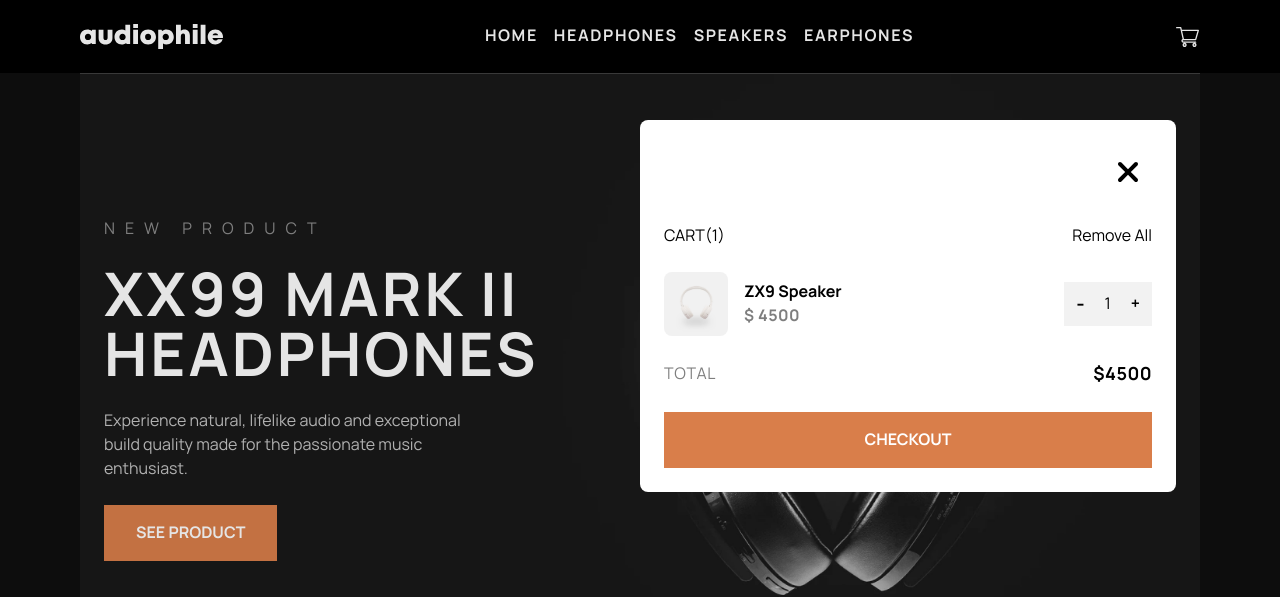
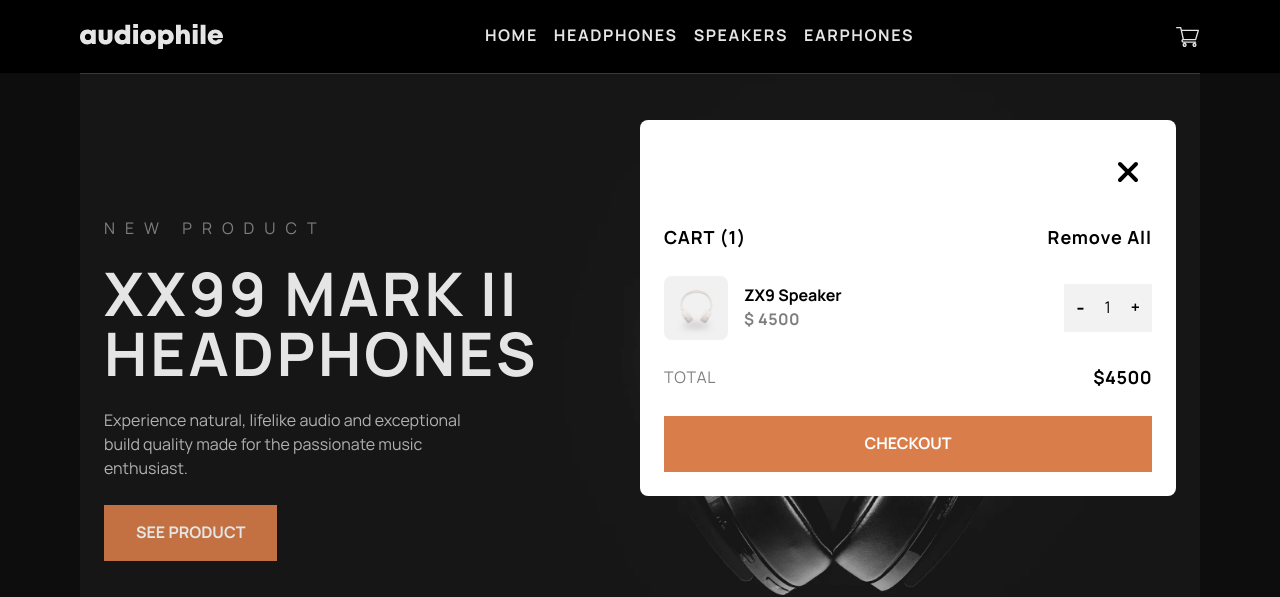
Before and after one commit to ccccchriz/audiophile-ecommerce-website, a React (Vite) app: page / in a window 1280 px wide. Both pictures are taken after a click on the button 1188 px from the left and 36 px from the top of the page. Shown: the top 597 px of the page. Built offline with nearby package versions, Linux system fonts and the light colour scheme.

Commit message:
updated cart

```diff
--- a/src/components/Cart.tsx
+++ b/src/components/Cart.tsx
@@ -1,30 +1,28 @@
 import { useEffect, useRef, useState } from "react";
+import { getCart, updateCart } from "../utilities/CartFunctions.tsx";
 
 interface CartProps {
   isCartExpanded: boolean;
   setIsCartExpanded: Function;
 }
 
-interface cartType {
-  item: string;
-  amount: number;
-  price: number;
-  image: string;
-}
-
 // TEMP
 
-const data: cartType[] = [
+export default function Cart({ isCartExpanded, setIsCartExpanded }: CartProps) {
+  const cart = useRef<HTMLDialogElement>(null);
+
+  const data = getCart();
+
+  console.log(data);
+
+  updateCart([
     {
       item: "ZX9 Speaker",
       amount: 1,
       price: 4500,
       image: "/images/product-xx59-headphones/mobile/image-product.jpg",
     },
-];
-
-export default function Cart({ isCartExpanded, setIsCartExpanded }: CartProps) {
-  const cart = useRef<HTMLDialogElement>(null);
+  ]);
 
   useEffect(() => {
     if (!isCartExpanded) cart.current!.close();
@@ -52,7 +50,7 @@ export default function Cart({ isCartExpanded, setIsCartExpanded }: CartProps) {
               <path d="M342.6 150.6c12.5-12.5 12.5-32.8 0-45.3s-32.8-12.5-45.3 0L192 210.7 86.6 105.4c-12.5-12.5-32.8-12.5-45.3 0s-12.5 32.8 0 45.3L146.7 256 41.4 361.4c-12.5 12.5-12.5 32.8 0 45.3s32.8 12.5 45.3 0L192 301.3 297.4 406.6c12.5 12.5 32.8 12.5 45.3 0s12.5-32.8 0-45.3L237.3 256 342.6 150.6z" />
             </svg>
           </button>
-          <div className="flex">
+          <div className="flex gap-1 font-bold text-lg tracking-wider">
             <h2>CART</h2>
             <p>
               (<span>{data.length}</span>)
@@ -63,8 +61,9 @@ export default function Cart({ isCartExpanded, setIsCartExpanded }: CartProps) {
           </div>
           <div className="">
             {data.length > 0 ? (
-              data.map((el, index) => (
-                <div key={index} className="flex gap-4 items-center">
+              <ul>
+                {data.map((el, index) => (
+                  <li key={index} className="flex gap-4 items-center">
                     <picture className="rounded-lg overflow-hidden">
                       <img src={el.image} alt="" className="w-full max-w-16" />
                     </picture>
@@ -75,17 +74,18 @@ export default function Cart({ isCartExpanded, setIsCartExpanded }: CartProps) {
                       </p>
                     </div>
 
-                  <div className="flex items-center gap-2 bg-gray">
-                    <button className="py-2 px-3 font-bold  text-xl h-full disabled:opacity-35 [&:not(:disabled)]:hover:text-brown [&:not(:disabled)]:focus-visible:text-brown [&:not(:disabled)]:hover:bg-light-gray [&:not(:disabled)]:focus-visible:bg-light-gray transition-all">
+                    <div className="flex items-center gap-2 bg-gray h-12">
+                      <button className=" px-3 font-bold  text-xl h-full disabled:opacity-35 [&:not(:disabled)]:hover:text-brown [&:not(:disabled)]:focus-visible:text-brown [&:not(:disabled)]:hover:bg-light-gray [&:not(:disabled)]:focus-visible:bg-light-gray transition-all">
                         -
                       </button>
                       <p className="">{el.amount}</p>
-                    <button className="py-2 px-3 h-full font-bold hover:text-brown focus-visible:text-brown hover:bg-light-gray focus-visible:bg-light-gray transition-all ">
+                      <button className=" px-3 h-full font-bold hover:text-brown focus-visible:text-brown hover:bg-light-gray focus-visible:bg-light-gray transition-all ">
                         +
                       </button>
                     </div>
-                </div>
-              ))
+                  </li>
+                ))}
+              </ul>
             ) : (
               <h2>Cart is empty</h2>
             )}
--- /dev/null
+++ b/src/utilities/CartFunctions.tsx
@@ -0,0 +1,18 @@
+interface cartType {
+  item: string;
+  amount: number;
+  price: number;
+  image: string;
+}
+
+export function getCart() {
+  let data = localStorage.getItem("cart");
+  console.log(data);
+  if (data == null) return [];
+  return JSON.parse(data);
+}
+
+export function updateCart(newCart: cartType[]) {
+  newCart.filter((el) => el.amount > 0);
+  localStorage.setItem("cart", JSON.stringify(newCart));
+}
```
Lines whose indentation alone changed are shown as unchanged.
